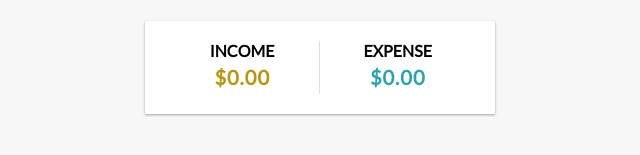
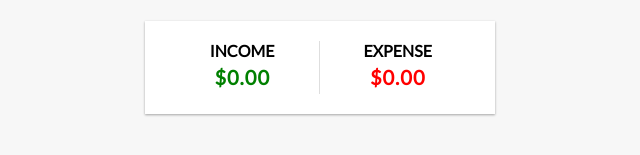
Before and after one commit to Aiman-27/React-Expense-Tracker, a React (Create React App) app: page / in a window 1280 px wide. Shown: the part 210-365 px from the top of the page, without its empty margins (320-960 px from the left). Built offline with nearby package versions, Linux system fonts and the light colour scheme.

Commit message:
Update App.css

```diff
--- a/src/App.css
+++ b/src/App.css
@@ -74,12 +74,12 @@ h4 {
 }
 
 .money.plus {
-  color: #b6960a;
+  color: green;
   font-weight: bold;
 }
 
 .money.minus {
-  color: #2da3ad;
+  color: red;
   font-weight: bold;
 }
 
```
